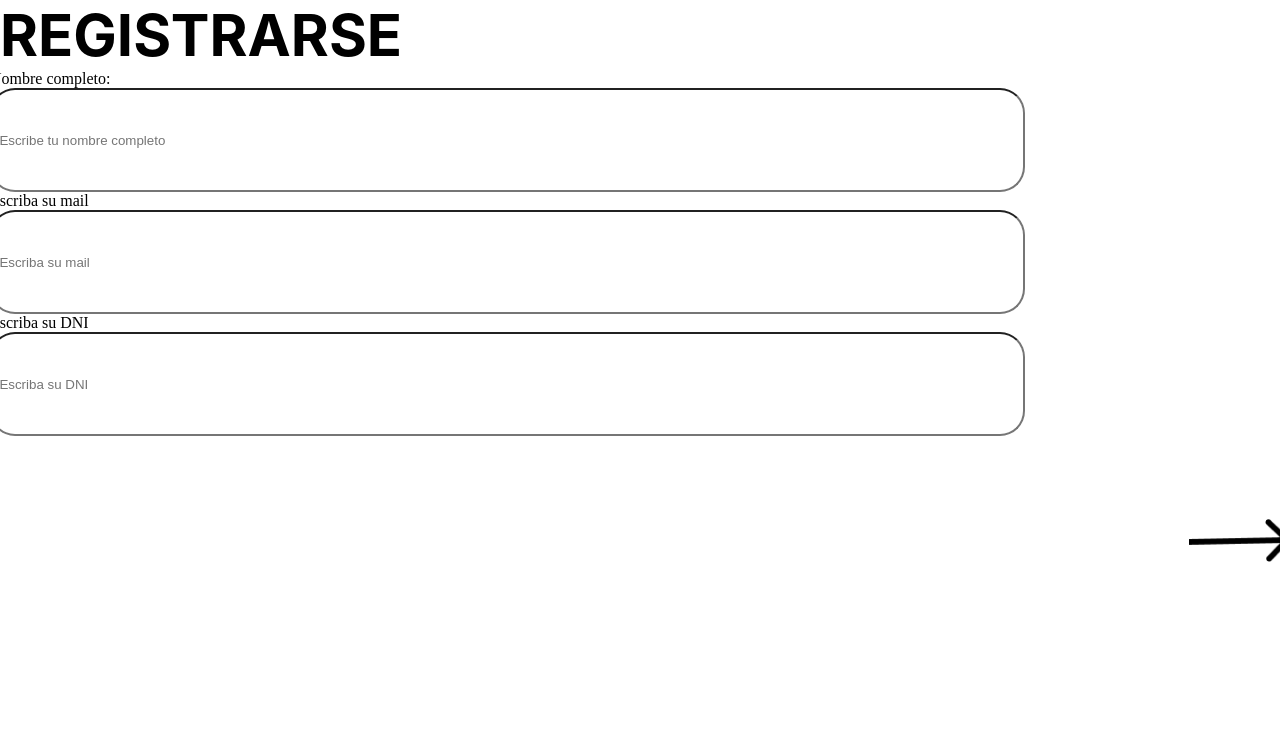
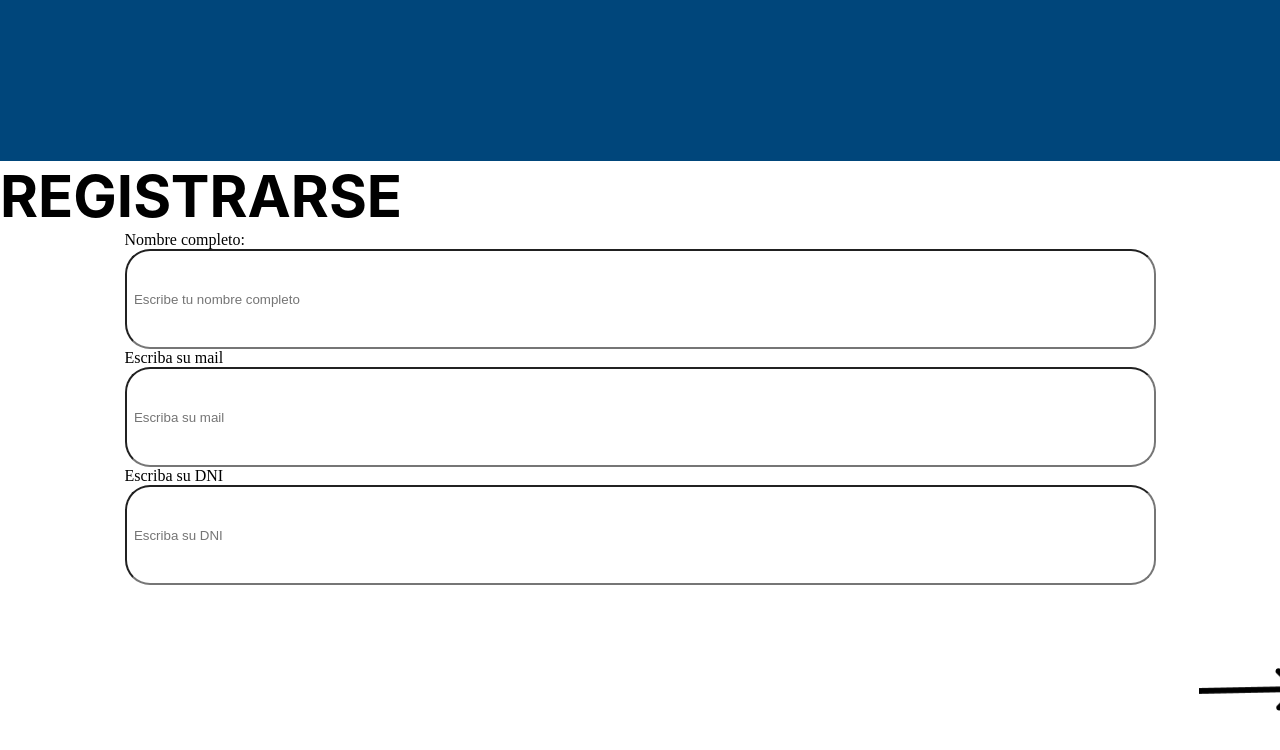
Before and after one commit to 3-TIC-ORT/proyecto-organizador-de-salud, a plain HTML site: page front/registrarse 1/index.html in a window 1280 px wide. Drawn offline with Linux system fonts and the light colour scheme.

Commit message:
arregle html de registrarse 1

```diff
--- a/front/registrarse 1/index.html
+++ b/front/registrarse 1/index.html
@@ -9,20 +9,24 @@
 </head>
 <body>
     <script src="main.js"></script>
+    <header></header>
+    <main>
   <div class="titulo">
-      <h1 id="REGISTRARSE">REGISTRARSE</h1>
+      <h1 class="REGISTRARSE">REGISTRARSE</h1>
   </div>
   <div class="forms">
     <form action="/submit" method="POST">
         <label for="nombre">Nombre completo:</label><br>
-        <input type="text" id="nombre" name="nombre" placeholder="  Escribe tu nombre completo" required> <br>
+        <input type="text" class="nombre" name="nombre" placeholder="  Escribe tu nombre completo" required> <br>
         <label for="mail">Escriba su mail</label><br>
-        <input type="text" id="mail" name="mail" placeholder="  Escriba su mail" required> <br>
+        <input type="text" class="mail" name="mail" placeholder="  Escriba su mail" required> <br>
         <label for="DNI">Escriba su DNI</label> <br>
-        <input type="text" id="DNI" name="DNI" placeholder="  Escriba su DNI" required> <br>
-
-        <img src="flecha1.png" alt="flecha" id="flecha1">
+        <input type="text" class="DNI" name="DNI" placeholder="  Escriba su DNI" required> <br>
     </form>
   </div>
+  </main>
+  <footer>
+  <img src="flecha1.png" alt="flecha" class="flecha1">
+  </footer>
 </body>
 </html>
--- a/front/registrarse 1/styles.css
+++ b/front/registrarse 1/styles.css
@@ -1,6 +1,12 @@
 *{
     margin: 0;
     padding: 0;
+    box-sizing: border-box;
+}
+header{
+    height: 161px;
+    width: 100%;
+    background-color: #00467B;
 }
 .forms{
     display: flex;
@@ -13,13 +19,13 @@ input{
     border-radius: 25px;
 
 }
-#flecha1{
+.flecha1{
     width: 102.01960911413546px;
     margin-top: 83px;
     margin-left: 1198px;
 
 }
-#REGISTRARSE{
+.REGISTRARSE{
     font-family: 'Inter', sans-serif;
     font-size: 58px;
     color: #000000;
```
Also changed, not shown: front/home/styles.css (+5 -4 lines).
